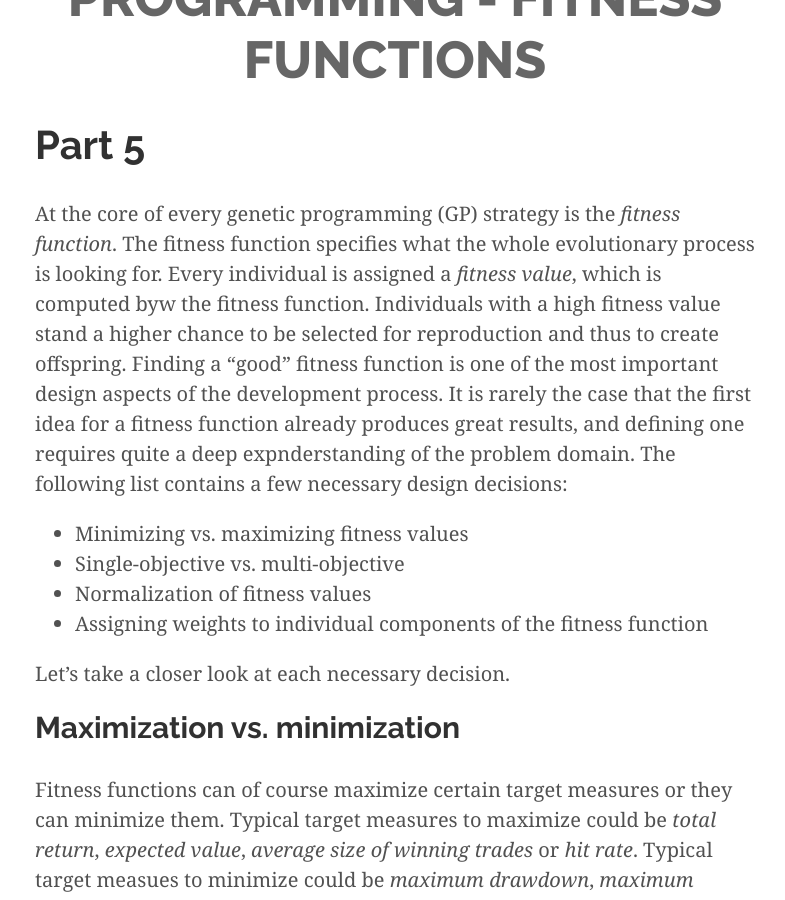
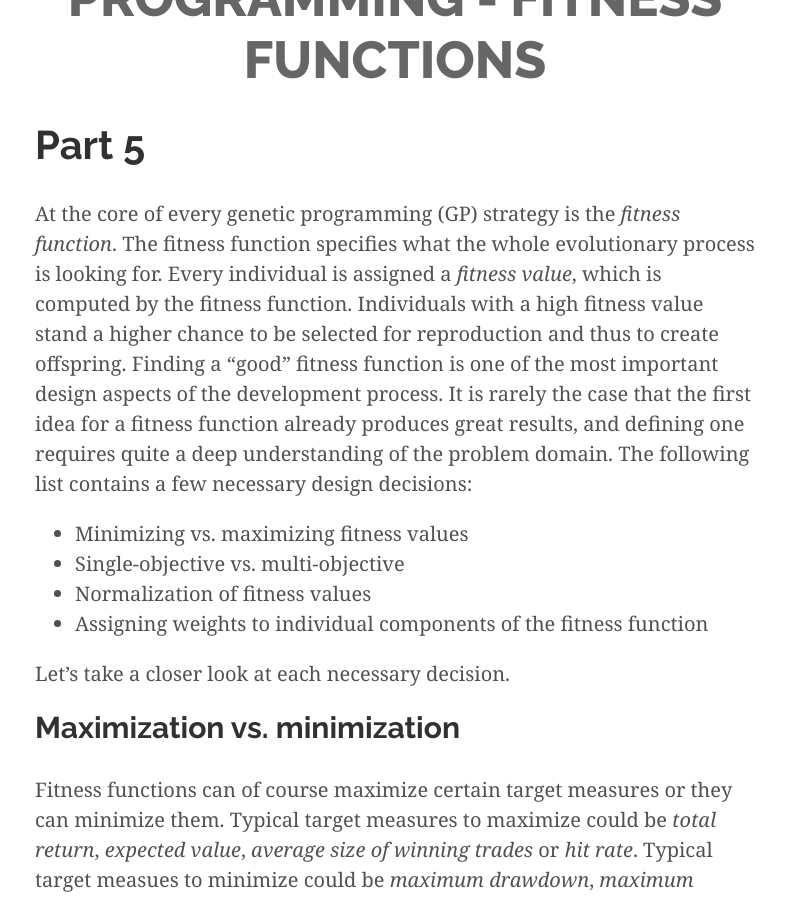
Before and after one commit to fabian-kostadinov/fabian-kostadinov.github.io, a Jekyll site: the page built from _posts/2014-12-22-evolving-trading-strategies-with-genetic-programming-fitness-functions.md, in a window 1280 px wide and 900 px high, scrolled down 429 px. Shown: the whole window, without its empty margins (245-1030 px from the left). Built offline with Jekyll 4.4.1, drawn with Linux system fonts in a browser that asks for light colours; nearby versions of some CDN libraries; Markdown is read by kramdown in place of the engine named in the settings; comment, search, counter and statistics services are not loaded.

Commit message:
Update 2014-12-22-evolving-trading-strategies-with-genetic-programming-fitness-functions.md

```diff
--- a/_posts/2014-12-22-evolving-trading-strategies-with-genetic-programming-fitness-functions.md
+++ b/_posts/2014-12-22-evolving-trading-strategies-with-genetic-programming-fitness-functions.md
@@ -5,7 +5,7 @@ comments: true
 tags: [genetic programming, trading]
 ---
 # Part 5
-At the core of every genetic programming (GP) strategy is the _fitness function_. The fitness function specifies what the whole evolutionary process is looking for. Every individual is assigned a _fitness value_, which is computed byw the fitness function. Individuals with a high fitness value stand a higher chance to be selected for reproduction and thus to create offspring. Finding a "good" fitness function is one of the most important design aspects of the development process. It is rarely the case that the first idea for a fitness function already produces great results, and defining one requires quite a deep expnderstanding of the problem domain.<span class="more"></span> The following list contains a few necessary design decisions:
+At the core of every genetic programming (GP) strategy is the _fitness function_. The fitness function specifies what the whole evolutionary process is looking for. Every individual is assigned a _fitness value_, which is computed by the fitness function. Individuals with a high fitness value stand a higher chance to be selected for reproduction and thus to create offspring. Finding a "good" fitness function is one of the most important design aspects of the development process. It is rarely the case that the first idea for a fitness function already produces great results, and defining one requires quite a deep understanding of the problem domain.<span class="more"></span> The following list contains a few necessary design decisions:
 
 * Minimizing vs. maximizing fitness values
 * Single-objective vs. multi-objective
```
